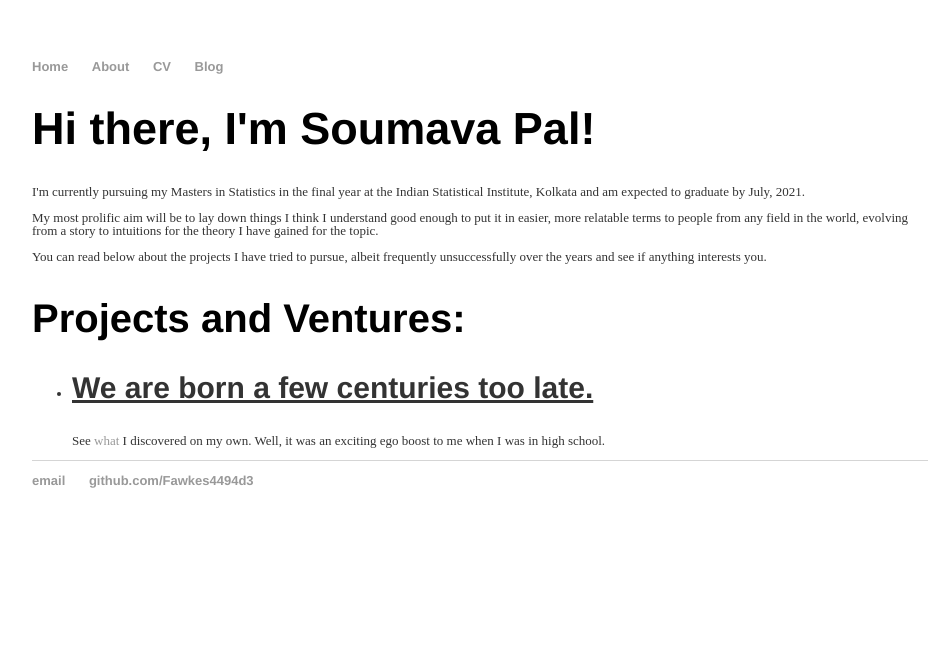
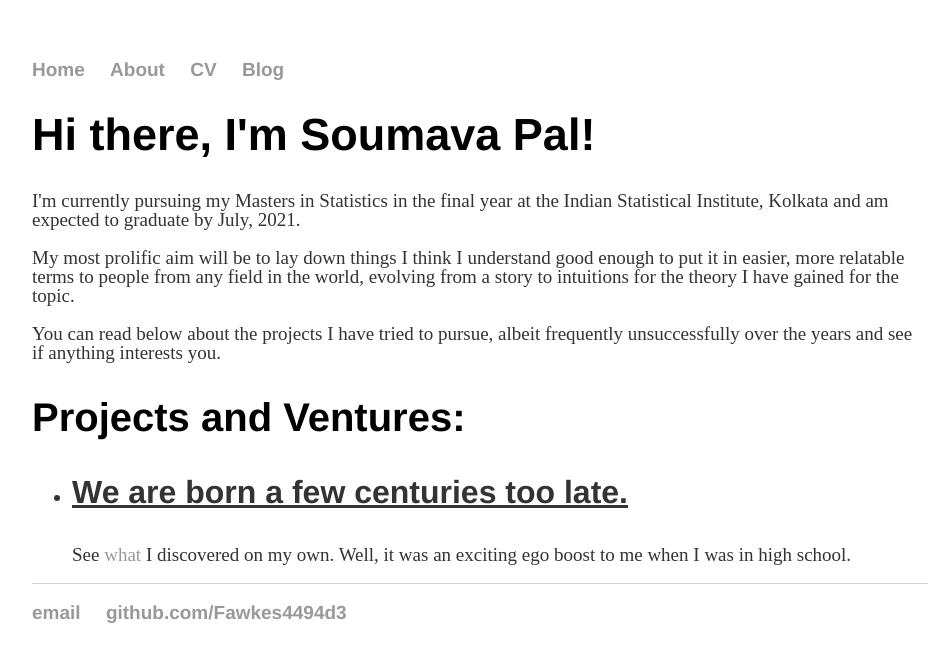
Before and after one commit to Fawkes4494d3/Fawkes4494d3.github.io, a Jekyll site: the page built from index.html, in a window 1280 px wide. Shown: the top 662 px of the page, without its empty margins (160-1103 px from the left). Built offline with Jekyll 4.4.1, drawn with Linux system fonts in a browser that asks for light colours.

Commit message:
Update main.css

```diff
--- a/css/main.css
+++ b/css/main.css
@@ -29,37 +29,37 @@
 }
 
 h3 {
-    font-size: 35px;
+    font-size: 36px;
     font-family:'Helvetica', 'Arial', 'Sans-Serif';
 }
 
 h4 {
-    font-size: 30px;
+    font-size: 32px;
     font-family:'Helvetica', 'Arial', 'Sans-Serif';
 }
 
 h5 {
-    font-size: 25px;
+    font-size: 28px;
     font-family:'Helvetica', 'Arial', 'Sans-Serif';
 }
 
 h6 {
-    font-size: 20px;
+    font-size: 24px;
     font-family:'Helvetica', 'Arial', 'Sans-Serif';
 }
 p {
-    font-size: 13px;
-    line-height: 13px;
+    font-size: 19px;
+    line-height: 19px;
     color: #333;
 }
 ul {
-    font-size: 13px;
-    line-height: 13px;
+    font-size: 19px;
+    line-height: 19px;
     color: #333;
 }
 ol {
-    font-size: 13px;
-    line-height: 13px;
+    font-size: 19px;
+    line-height: 19px;
     color: #333;
 }
 footer {
@@ -69,7 +69,7 @@
 
 ul.posts {
     margin: 20px auto 40px;
-    font-size: 1.5em;
+    font-size: 19px;
 }
 
 ul.posts li {
```
